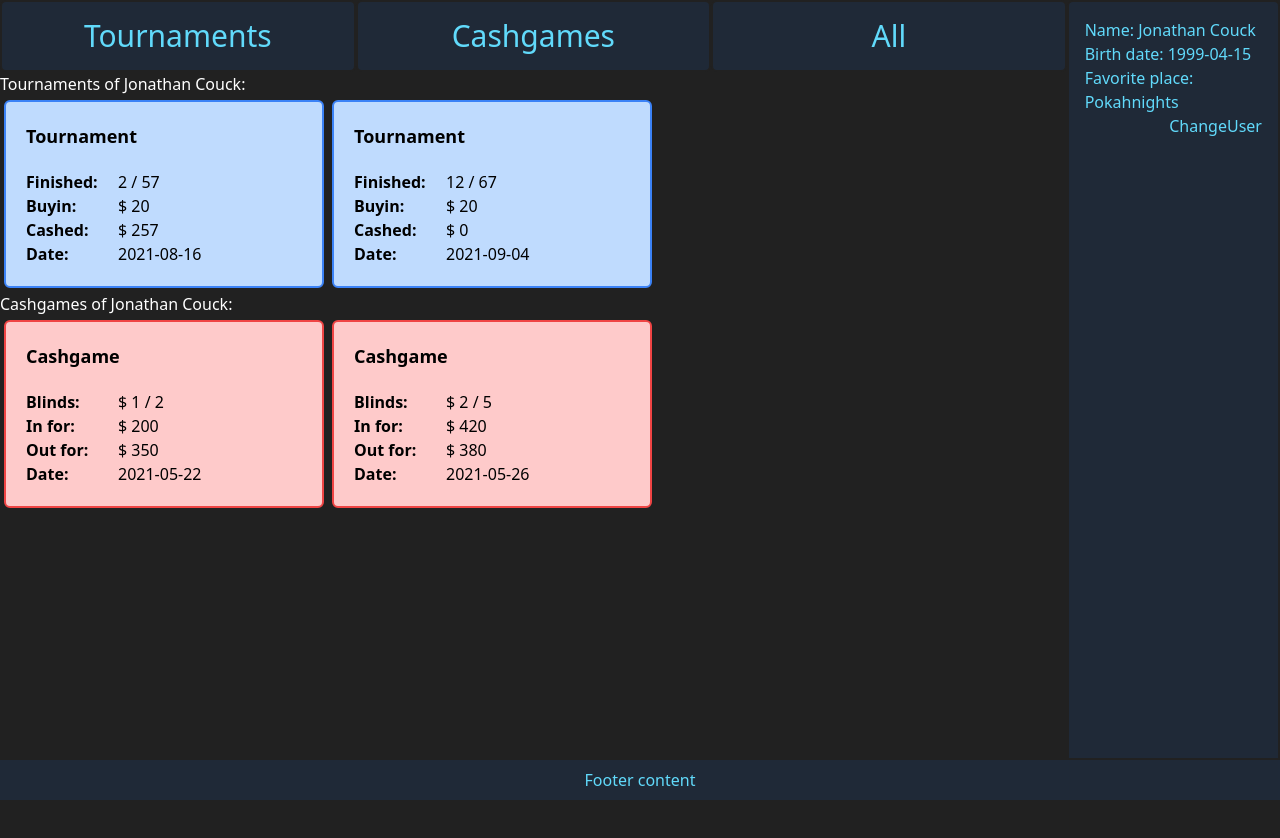
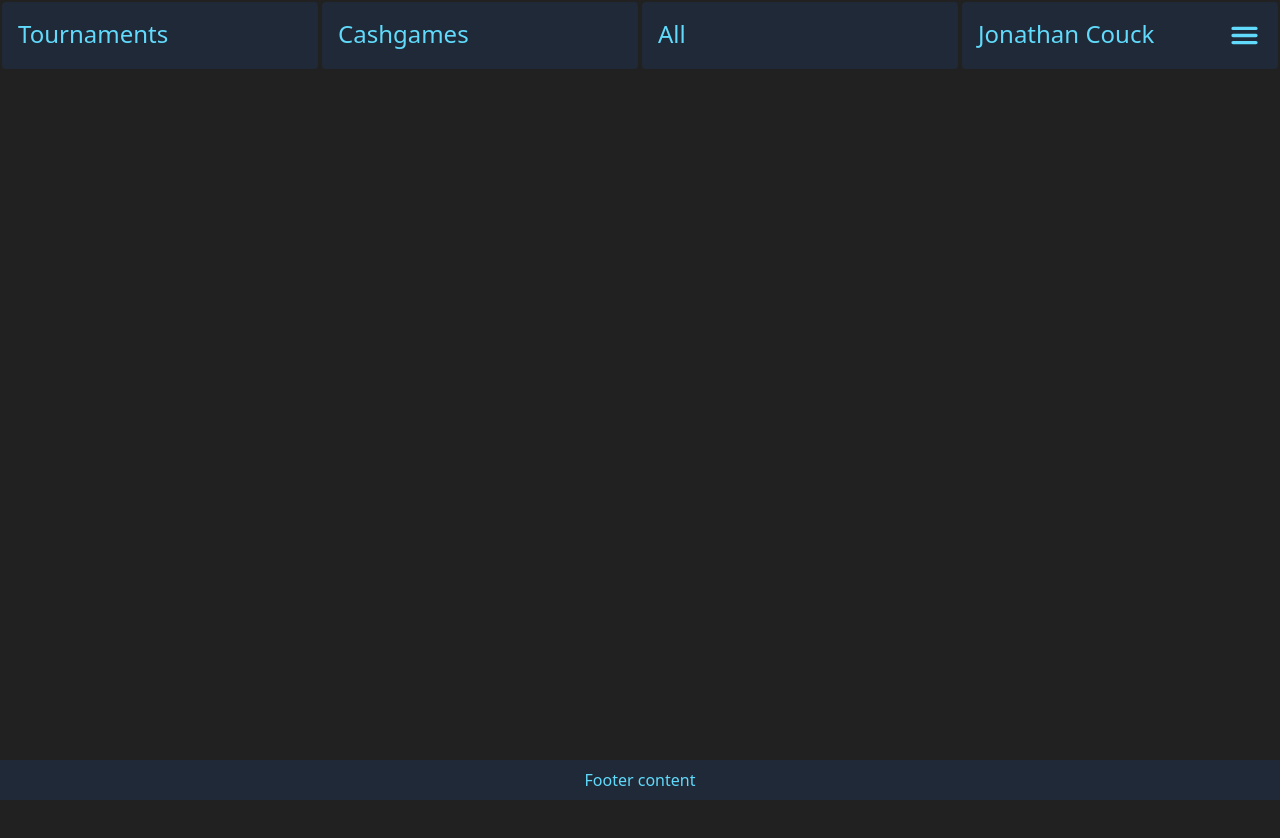
Before and after one commit to JonathanCouck/frontendweb-poker-tracker, a React (Create React App) app: page / in a window 1280 px wide. Shown: the top 838 px of the page. After the commit the page ends 800 px from the top, so only its background shows below. Built offline with nearby package versions, Linux system fonts and the light colour scheme.

Commit message:
layout change

```diff
--- a/package.json
+++ b/package.json
@@ -9,6 +9,7 @@
     "@testing-library/user-event": "^12.1.10",
     "react": "^17.0.2",
     "react-dom": "^17.0.2",
+    "react-icons": "^4.3.1",
     "react-scripts": "4.0.3",
     "web-vitals": "^1.0.1"
   },
--- a/src/App.js
+++ b/src/App.js
@@ -1,31 +1,25 @@
 import './App.css';
 import MenuBar from './component/menubar/MenuBar';
-import USER_DATA from './mock_data/user_mock';
 import Footer from './component/Footer';
 import MainContent from './component/MainContent';
-import UserBar from './component/UserBar';
+
+import USER_DATA from './mock_data/user_mock';
 
 function App() {
   const user = USER_DATA[1];
   return (
     <div className="App">
       <div className="h-screen flex flex-nowrap">
-        <div className="w-5/6">
-          <MenuBar className="" />
-          <MainContent className="" user={user}/>
+        <div>
+          <MenuBar user={user}/>
+          <Footer className="justify-end" />
         </div>
-        <div className="w-1/6">
-          <UserBar {...user}/>
-        </div>
-      </div>
-      <div>
-        <Footer />
       </div>
     </div>
 
   );
 }
-//<Footer />
+//<MainContent user={user} />
 export default App;
 
 /*
--- a/src/component/cashgames/Cashgame.jsx
+++ b/src/component/cashgames/Cashgame.jsx
@@ -1,15 +1,21 @@
-export default function Cashgame(props) {
-  const { small_blind, big_blind, in_for, out_for, date } = props;
+import { useState } from "react"
+
+export default function Cashgame({ sb, bb, in_for, out_for, da }) {
+  const [smallBlind] = useState(sb)
+  const [bigBlind] = useState(bb)
+  const [inFor] = useState(in_for)
+  const [outFor] = useState(out_for)
+  const [date] = useState(da)
 
   return (
     <div className="grid grid-cols-6 grid-row-6 border-2 border-red-500 rounded-md bg-red-200 m-1 text-left p-5 w-80">
       <b className="col-start-1 col-span-4 row-start-1 row-span-1 pb-2 text-lg pb-5"> Cashgame </b>
       <span className="col-start-1 col-span-2 row-start-2 font-semibold"> Blinds: </span>
-      <span className="col-start-3 col-span-4 row-start-2"> $ {small_blind} / {big_blind} </span>
+      <span className="col-start-3 col-span-4 row-start-2"> $ {smallBlind} / {bigBlind} </span>
       <span className="col-start-1 col-span-2 row-start-3 font-semibold"> In for: </span>
-      <span className="col-start-3 col-span-2 row-start-3"> $ {in_for} </span>
+      <span className="col-start-3 col-span-2 row-start-3"> $ {inFor} </span>
       <span className="col-start-1 col-span-2 row-start-4 font-semibold"> Out for: </span>
-      <span className="col-start-3 col-span-2 row-start-4"> $ {out_for} </span>
+      <span className="col-start-3 col-span-2 row-start-4"> $ {outFor} </span>
       <span className="col-start-1 col-span-2 row-start-5 font-semibold"> Date: </span>
       <span className="col-start-3 col-span-4 row-start-5"> {date.substring(0,10)} </span>
     </div>
--- a/src/component/cashgames/Cashgames.jsx
+++ b/src/component/cashgames/Cashgames.jsx
@@ -3,11 +3,13 @@ import Cashgame from "./Cashgame";
 export default function Tournaments(props) {
   const {cashgames, user} = props;
 
+  //const profitLoss = cashgames.reduce((prev, curr) => prev+(curr.out_for-curr.in_for),0)
+
   return(
-    <div className="flex text-black">
+    <div className="flex text-black flex-wrap">
       {cashgames.filter(tour => tour.player_id === user.id)
         .map(cash =>
-        <Cashgame {...cash} />
+        <Cashgame sb={cash.small_blind} bb={cash.big_blind} in_for={cash.in_for} out_for={cash.out_for} da={cash.date}/>
       )}
     </div>
   )
--- a/src/component/menubar/MenuBar.jsx
+++ b/src/component/menubar/MenuBar.jsx
@@ -1,11 +1,13 @@
 import MenuItem from './MenuItem'
+import UserBar from './UserBar'
 
-export default function MenuBar() {
+export default function MenuBar({user}) {
   return (
-    <div className="grid grid-cols-3 bg-gray text-3xl">
-      <MenuItem className="col-start-1  w-700px" name="Tournaments"/>
+    <div className="grid grid-cols-4 bg-gray text-2xl w-screen h-5">
+      <MenuItem className="col-start-1" name="Tournaments"/>
       <MenuItem className="col-start-2" name="Cashgames" />
       <MenuItem className="col-start-3" name="All" />
+      <UserBar {...user} className="" />
     </div>
   )
 }
--- a/src/component/menubar/MenuItem.jsx
+++ b/src/component/menubar/MenuItem.jsx
@@ -6,7 +6,7 @@ export default function MenuItem(props) {
   }
 
   return (
-    <div className="pl-auto pr-auto pt-4 pb-4 bg-gray-800 select-none cursor-default border-2 rounded-md hover:bg-gray-600 cursor-pointer"
+    <div className="text-left pl-auto pr-auto p-4 bg-gray-800 select-none cursor-default border-2 rounded-md hover:bg-gray-600 cursor-pointer"
         style={{color:"#61dafb",borderColor:"#212121"}} onClick={handleClick}>
       {name}
     </div>
--- a/src/component/UserBar.jsx
+++ b/src/component/menubar/UserBar.jsx
@@ -1,11 +1,20 @@
-import PLACE_DATA from '../mock_data/place_mock'
+import PLACE_DATA from '../../mock_data/place_mock'
+import {IoMenu} from 'react-icons/io5'
 
 export default function UserBar(props) {
   const {id, first_name, last_name, birth_date, favorite_place_id} = props
   const favoritePlace = PLACE_DATA.filter(place => place.id === favorite_place_id)[0]
   return(
-    <div className="pl-auto pr-auto p-4 bg-gray-800 cursor-default border-2 rounded-md h-screen text-left" style={{color:"#61dafb",borderColor:"#212121"}}>
+    <div className="pl-auto pr-auto p-4 bg-gray-800 cursor-default border-2 rounded-md text-left flex" style={{color:"#61dafb",borderColor:"#212121"}}>
+      <div>{first_name+" "+last_name}</div>
+      <IoMenu color="#61dafb" size={35} className="ml-auto hover: cursor-pointer"/>
+
+    </div>
+  )
+}
+/*
       <div>
+        <IoMenu color="#61dafb" size={30} />
         <div>Name: {first_name} {last_name} </div>
         <div>Birth date: {birth_date.substring(0,10)}</div>
         <div>Favorite place: {favoritePlace.name}</div>
@@ -13,6 +22,4 @@ export default function UserBar(props) {
       <div className="text-right hover: cursor-pointer">
         ChangeUser
       </div>
-    </div>
-  )
-}
+*/
--- a/src/component/tournaments/Tournament.jsx
+++ b/src/component/tournaments/Tournament.jsx
@@ -1,5 +1,5 @@
-export default function Tournament(props) {
-  const { entrants, finished, buyin, cashed, date } = props;
+export default function Tournament({ entrants, finished, buyin, cashed, date }) {
+
 
   return (
     <div className="grid grid-cols-6 grid-row-6 border-2 border-blue-500 rounded-md bg-blue-200 m-1 text-left p-5 w-80">
--- a/src/component/tournaments/Tournaments.jsx
+++ b/src/component/tournaments/Tournaments.jsx
@@ -2,8 +2,11 @@ import Tournament from "./Tournament";
 
 export default function Tournaments(props) {
   const {tournaments, user} = props;
+
+  //const profitLoss = tournaments.reduce((prev, curr) => prev+(curr.cashed-curr.buyin),0)
+
   return(
-    <div className="flex text-black">
+    <div className="flex text-black flex-wrap">
       {tournaments.filter(tour => tour.player_id === user.id)
         .map(tour =>
         <Tournament {...tour} />
```
Also changed, not shown: 1 other file (tests, documents, lock files or other folders).
